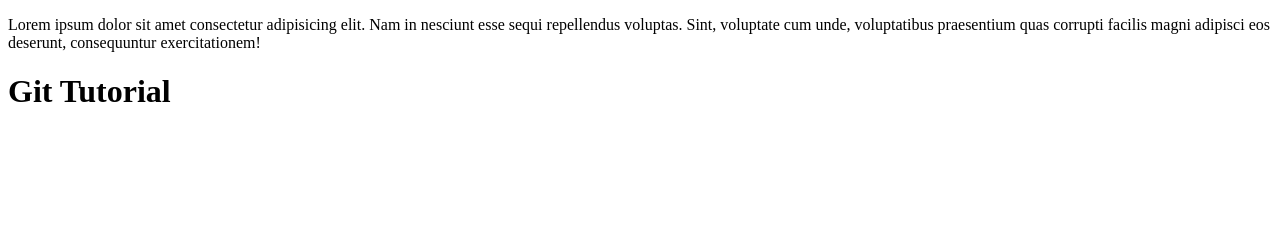
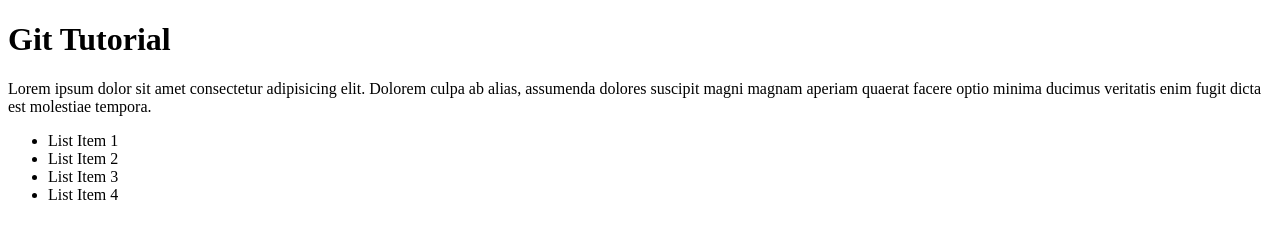
Before and after one commit to LinKzorD/git-tutorial, a plain HTML site: page index.html in a window 1280 px wide. Drawn offline with Linux system fonts and the light colour scheme.

Commit message:
Added Listed Items

```diff
--- a/index.html
+++ b/index.html
@@ -5,9 +5,15 @@
   <meta http-equiv="X-UA-Compatible" content="IE=edge">
   <meta name="viewport" content="width=device-width, initial-scale=1.0">
   <title>Git Tutorial</title>
-  <p>Lorem ipsum dolor sit amet consectetur adipisicing elit. Nam in nesciunt esse sequi repellendus voluptas. Sint, voluptate cum unde, voluptatibus praesentium quas corrupti facilis magni adipisci eos deserunt, consequuntur exercitationem!</p>
 </head>
 <body>
-  <h1>Git Tutorial</h1>
+    <h1>Git Tutorial</h1>
+    <p>Lorem ipsum dolor sit amet consectetur adipisicing elit. Dolorem culpa ab alias, assumenda dolores suscipit magni magnam aperiam quaerat facere optio minima ducimus veritatis enim fugit dicta est molestiae tempora.</p>
+    <ul>
+      <li>List Item 1</li>
+      <li>List Item 2</li>
+      <li>List Item 3</li>
+      <li>List Item 4</li>
+    </ul>
 </body>
 </html>
```
